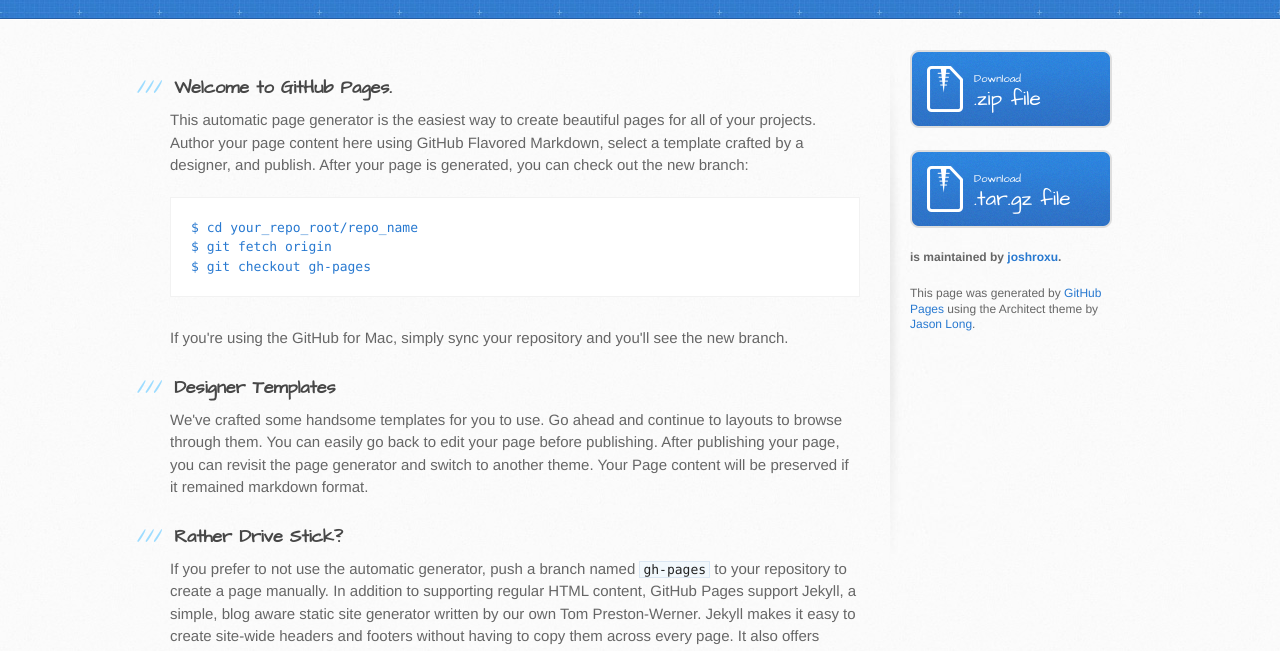
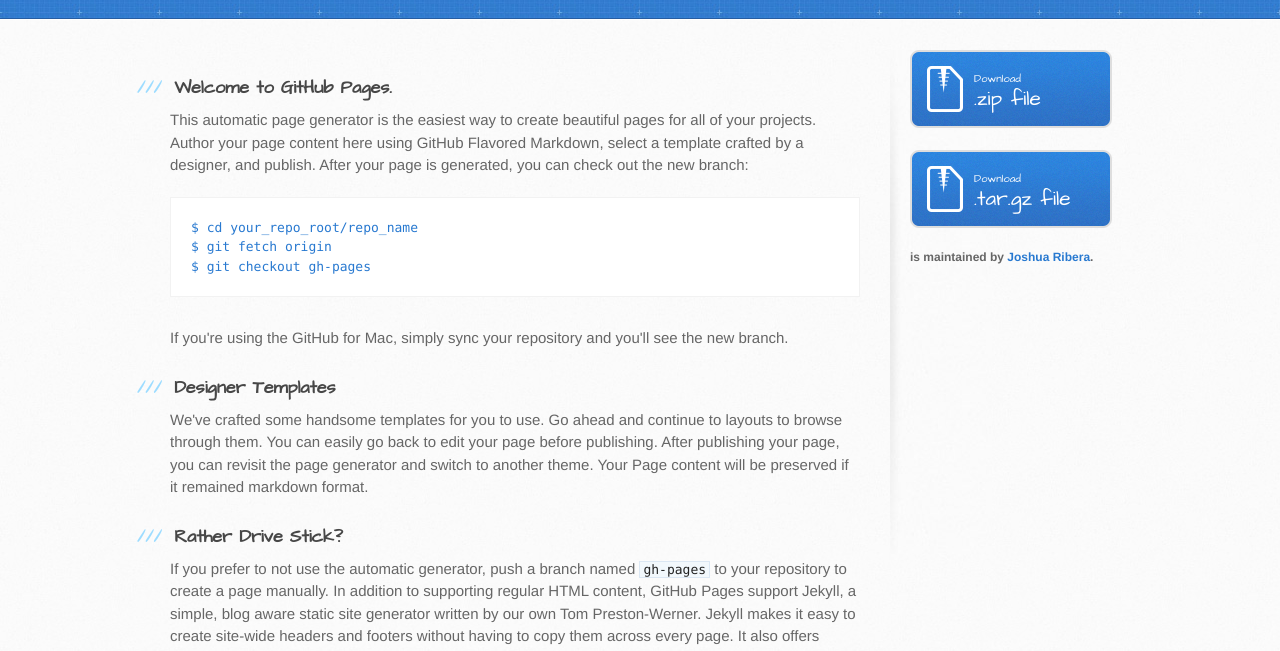
Before and after one commit to joshroxu/Projects, a plain HTML site: page index.html in a window 1280 px wide. Shown: the part 148-799 px from the top of the page. Drawn offline with Linux system fonts and the light colour scheme.

Commit message:
Update index.html

```diff
--- a/index.html
+++ b/index.html
@@ -71,9 +71,8 @@ $ git checkout gh-pages
             .tar.gz file
           </a>
 
-          <p class="repo-owner"><a href="https://github.com/joshroxu/Projects"></a> is maintained by <a href="https://github.com/joshroxu">joshroxu</a>.</p>
+          <p class="repo-owner"><a href="https://github.com/joshroxu/Projects"></a> is maintained by <a href="https://github.com/joshroxu">Joshua Ribera</a>.</p>
 
-          <p>This page was generated by <a href="https://pages.github.com">GitHub Pages</a> using the Architect theme by <a href="https://twitter.com/jasonlong">Jason Long</a>.</p>
         </aside>
       </div>
     </div>
```
